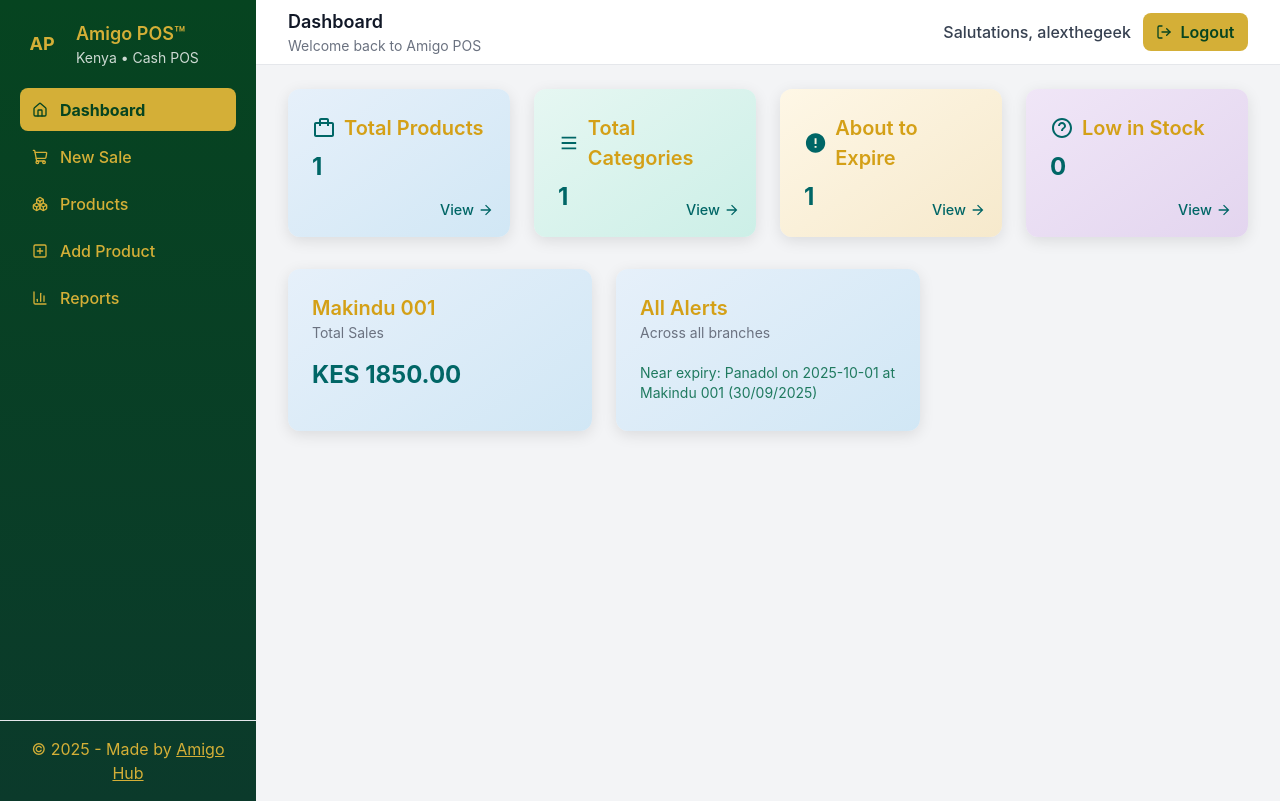
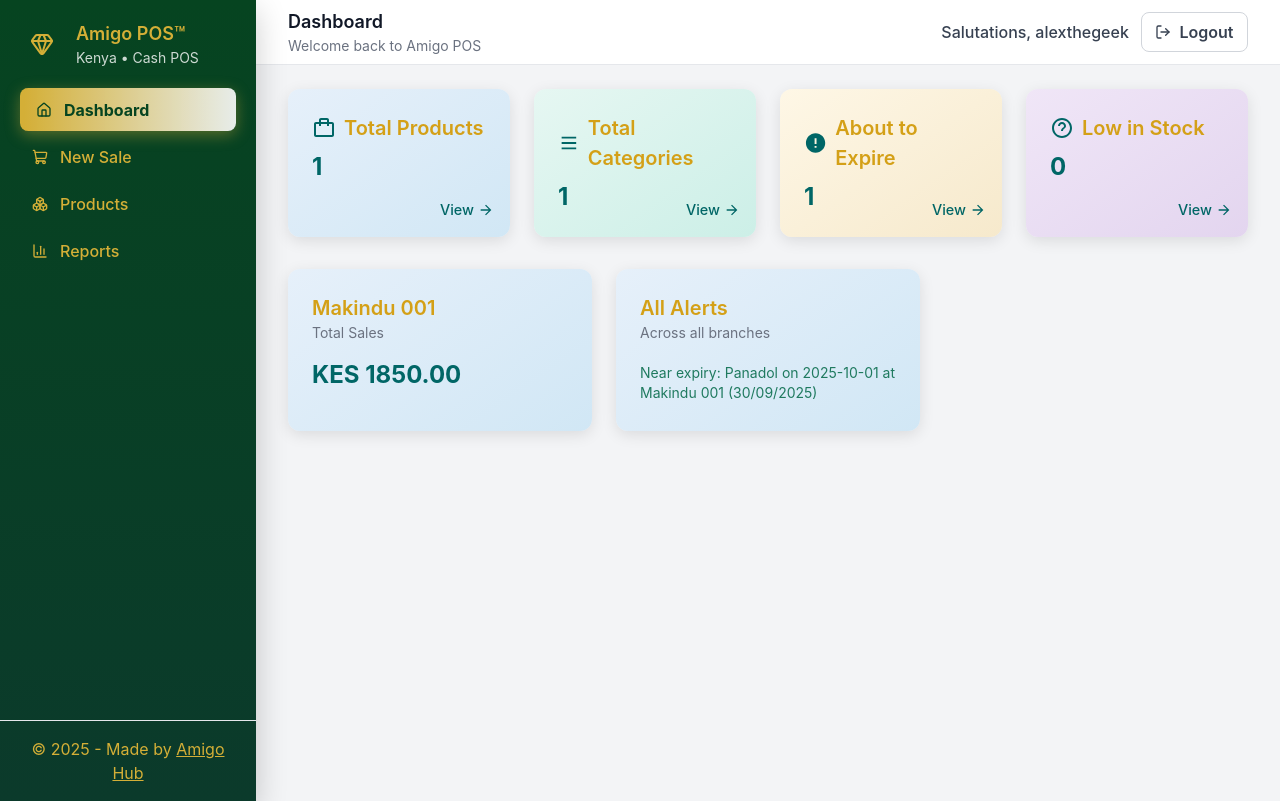
Before and after one commit to alexwaya0/pos, a Django app: page / in a window 1280 px wide. Run offline with Django 5.2, Linux system fonts and the light colour scheme; a user stored in the database is signed in; data comes from the database, SQL or seed files in the repository; some libraries are stand-ins or nearby versions.

Commit message:
enhance base.html

```diff
--- a/pos/templates/pos/base.html
+++ b/pos/templates/pos/base.html
@@ -6,10 +6,12 @@
   <meta name="viewport" content="width=device-width, initial-scale=1" />
   <title>Amigo POS™ - {% block title %}{% endblock %}</title>
 
-  <!-- Tailwind CDN -->
+  {# --- FAVICON VIA CDN LINK --- #}
+  <link rel="icon" type="image/png" href="https://lucide.dev/favicon.png" />
+  {# NOTE: Replace the above URL with the direct link to your actual hosted favicon. #}
+
   <script src="https://cdn.tailwindcss.com"></script>
 
-  <!-- Lucide Icons -->
   <script src="https://unpkg.com/lucide@latest"></script>
 
   <style>
@@ -26,12 +28,16 @@
       font-family: Inter, ui-sans-serif, system-ui, -apple-system, "Segoe UI", Roboto, "Helvetica Neue", Arial;
       background: #f3f4f6;
       color: #111827;
+      min-height: 100vh; /* Ensure full viewport height */
     }
 
-    /* Sidebar layout helper for desktop + mobile transform */
+    /* --------------------------------- */
+    /* --- ADVANCED SIDEBAR STYLING --- */
+    /* --------------------------------- */
     .sidebar-panel {
       background: linear-gradient(180deg, var(--darkgreen), #0b3a2b);
       color: var(--gold);
+      box-shadow: 0 10px 30px rgba(0, 0, 0, 0.2);
     }
 
     /* Nav link base */
@@ -44,18 +50,29 @@
       color: var(--gold);
       text-decoration: none;
       font-weight: 500;
-    }
-    .nav-link:hover {
-      background: rgba(255,255,255,0.06);
+      transition: all 0.2s ease-in-out;
+      position: relative;
+      overflow: hidden;
     }
 
-    /* Active link */
+    /* Hover effect: Subtle background shift */
+    .nav-link:hover {
+      background: rgba(255, 255, 255, 0.1);
+      transform: translateX(4px);
+    }
+
+    /* Active link: Gold Gradient with Border/Shadow */
     .nav-link.active {
-      background: var(--gold);
+      background: linear-gradient(90deg, var(--gold) 0%, rgba(255, 255, 255, 0.9) 100%);
       color: var(--darkgreen);
       font-weight: 700;
+      box-shadow: 0 4px 15px rgba(212, 175, 55, 0.4);
+      border-left: 4px solid var(--gold);
+      transform: none;
     }
+    /* --------------------------------- */
 
+    /* Default Primary Button (Login/Standard) */
     .btn-primary {
       background: var(--gold);
       color: var(--darkgreen);
@@ -65,12 +82,33 @@
       display: inline-flex;
       align-items: center;
       gap: .5rem;
+      transition: background 0.2s ease;
     }
     .btn-primary:hover {
       background: var(--gold-dark);
     }
 
-    /* Flash */
+    /* Enhanced Logout Button (Outline/Danger) */
+    .btn-logout {
+      background: transparent;
+      border: 1px solid #d1d5db; /* Lighter gray border */
+      color: #374151;
+      padding: .45rem .85rem;
+      border-radius: .5rem;
+      font-weight: 600;
+      display: inline-flex;
+      align-items: center;
+      gap: .5rem;
+      transition: all 0.2s ease-in-out;
+    }
+    .btn-logout:hover {
+      background: #ef4444; /* Red danger background on hover */
+      border-color: #ef4444;
+      color: white;
+      box-shadow: 0 4px 10px rgba(239, 68, 68, 0.4);
+    }
+
+    /* Flash Message Styling */
     .flash {
       display: flex;
       justify-content: space-between;
@@ -111,24 +149,30 @@
     /* Ensure main content doesn't overflow */
     .main-content {
       width: 100%;
-      min-width: 0; /* Prevents flex item from overflowing */
+      min-width: 0;
+    }
+
+    /* Smooth Title Transition for main content */
+    .page-title-group > * {
+        transition: opacity 0.3s ease-in-out;
     }
   </style>
 </head>
 <body class="min-h-screen">
-  <!-- MOBILE BACKDROP (shown when mobile sidebar open) -->
   <div id="mobile-backdrop" class="fixed inset-0 z-30 hidden lg:hidden backdrop"></div>
 
-  <!-- Main flex container to handle layout -->
   <div class="flex min-h-screen">
     {# SIDEBAR - transform-based so we can toggle on mobile #}
     {% if request.user.is_authenticated %}
     <aside id="sidebar"
-           class="sidebar-panel fixed inset-y-0 left-0 z-40 w-64 transform -translate-x-full lg:translate-x-0 lg:static transition-transform duration-200 ease-in-out flex flex-col"
+           class="sidebar-panel fixed inset-y-0 left-0 z-40 w-64 transform -translate-x-full lg:translate-x-0 lg:static transition-transform duration-200 ease-in-out flex flex-col text-base"
            aria-hidden="true">
       <div class="p-5">
         <div class="flex items-center gap-3 mb-5">
-          <div class="w-11 h-11 rounded-lg bg-white/8 flex items-center justify-center font-bold text-lg">AP</div>
+          {# ICON IN CUBED (SQUARE) BACKGROUND - using <figure> for semantics #}
+          <figure class="w-11 h-11 rounded-none bg-white/8 flex items-center justify-center text-lg" role="img" aria-label="Amigo POS Logo">
+            <i data-lucide="gem" class="w-6 h-6"></i>
+          </figure>
           <div>
             <div class="text-lg font-semibold">Amigo POS™</div>
             <div class="text-sm text-white/80">Kenya • Cash POS</div>
@@ -148,17 +192,12 @@
             <i data-lucide="boxes" class="w-4 h-4"></i>
             <span>Products</span>
           </a>
-          <a href="{% url 'pos:product_add' %}" class="nav-link {% if request.resolver_match and request.resolver_match.url_name == 'product_add' %}active{% endif %}">
-            <i data-lucide="plus-square" class="w-4 h-4"></i>
-            <span>Add Product</span>
-          </a>
           <a href="{% url 'pos:reports' %}" class="nav-link {% if request.resolver_match and request.resolver_match.url_name == 'reports' %}active{% endif %}">
             <i data-lucide="bar-chart-3" class="w-4 h-4"></i>
             <span>Reports</span>
           </a>
         </nav>
       </div>
-      <!-- fixed footer at bottom -->
       <div class="mt-auto p-4 border-t border-white/6 text-center sidebar-footer">
         &copy; {% now "Y" %} - Made by
         <a href="https://amigohub.africa" target="_blank" rel="noopener">Amigo Hub</a>
@@ -166,10 +205,8 @@
     </aside>
     {% endif %}
 
-    <!-- MAIN area -->
     <div class="flex-1 main-content">
-      <!-- TOP NAVBAR -->
-      <header class="bg-white border-b">
+      <header class="bg-white border-b sticky top-0 z-20"> {# Added sticky top for persistent header #}
         <div class="max-w-7xl mx-auto px-4 sm:px-6 lg:px-8">
           <div class="flex items-center justify-between h-16">
             <div class="flex items-center gap-3">
@@ -180,7 +217,7 @@
                 </button>
               {% endif %}
               {# page title shown only when logged in #}
-              <div>
+              <div class="page-title-group">
                 {% if request.user.is_authenticated %}
                   <h1 class="text-lg font-semibold">{% block page_title %}Dashboard{% endblock %}</h1>
                   <p class="text-sm text-gray-500">Welcome back to Amigo POS</p>
@@ -192,12 +229,12 @@
               {% if request.resolver_match and request.resolver_match.url_name not in 'login signup' %}
                 {% if request.user.is_authenticated %}
                   <div class="flex items-center gap-3">
-                    <span class="text-gray-700 font-medium">Salutations, {{ request.user.get_username }}</span>
+                    <span class="text-gray-700 font-medium hidden sm:inline">Salutations, {{ request.user.get_username }}</span>
                     <form action="{% url 'pos:logout' %}" method="post" class="inline">
                       {% csrf_token %}
-                      <button type="submit" class="btn-primary">
+                      <button type="submit" class="btn-logout">
                         <i data-lucide="log-out" class="w-4 h-4"></i>
-                        <span>Logout</span>
+                        <span class="hidden sm:inline">Logout</span>
                       </button>
                     </form>
                   </div>
@@ -213,10 +250,8 @@
         </div>
       </header>
 
-      <!-- page body -->
       <main class="py-6 min-h-[calc(100vh-4rem)]">
         <div class="max-w-7xl mx-auto px-4 sm:px-6 lg:px-8">
-          <!-- FLASH MESSAGES -->
           <div id="flash-container">
             {% if messages %}
               {% for msg in messages %}
@@ -232,7 +267,6 @@
               {% endfor %}
             {% endif %}
           </div>
-          <!-- PAGE CONTENT -->
           <div>
             {% block content %}{% endblock %}
           </div>
@@ -241,7 +275,6 @@
     </div>
   </div>
 
-  <!-- SCRIPTS: lucide, sidebar toggle, flash auto-dismiss -->
   <script>
     // Render lucide icons
     if (typeof lucide !== 'undefined' && lucide.createIcons) {
@@ -270,7 +303,7 @@
       }
 
       if (toggleBtn) {
-        toggleBtn.addEventListener('click', function(e) {
+        toggleBtn.addEventListener('click', () => {
           if (!sidebar) return;
           if (sidebar.classList.contains('-translate-x-full')) openSidebar();
           else closeSidebar();
@@ -282,7 +315,7 @@
       }
 
       // Close sidebar when resizing to large screens (cleanup)
-      window.addEventListener('resize', function() {
+      window.addEventListener('resize', () => {
         if (window.innerWidth >= 1024 && sidebar) {
           sidebar.classList.remove('-translate-x-full');
           sidebar.setAttribute('aria-hidden', 'false');
@@ -293,16 +326,20 @@
 
     // Flash messages auto-hide + manual close
     (function() {
-      document.querySelectorAll('#flash-container .flash').forEach(function(el) {
+      const flashContainer = document.getElementById('flash-container');
+      if (!flashContainer) return;
+
+      flashContainer.querySelectorAll('.flash').forEach((el) => {
         const timeout = parseInt(el.dataset.timeout || '10000', 10);
-        const t = setTimeout(() => {
+        let timer = setTimeout(() => {
           el.classList.add('fade-out');
           setTimeout(() => el.remove(), 450);
         }, timeout);
+
         const btn = el.querySelector('.close');
         if (btn) {
-          btn.addEventListener('click', function() {
-            clearTimeout(t);
+          btn.addEventListener('click', () => {
+            clearTimeout(timer);
             el.classList.add('fade-out');
             setTimeout(() => el.remove(), 260);
           });
```
